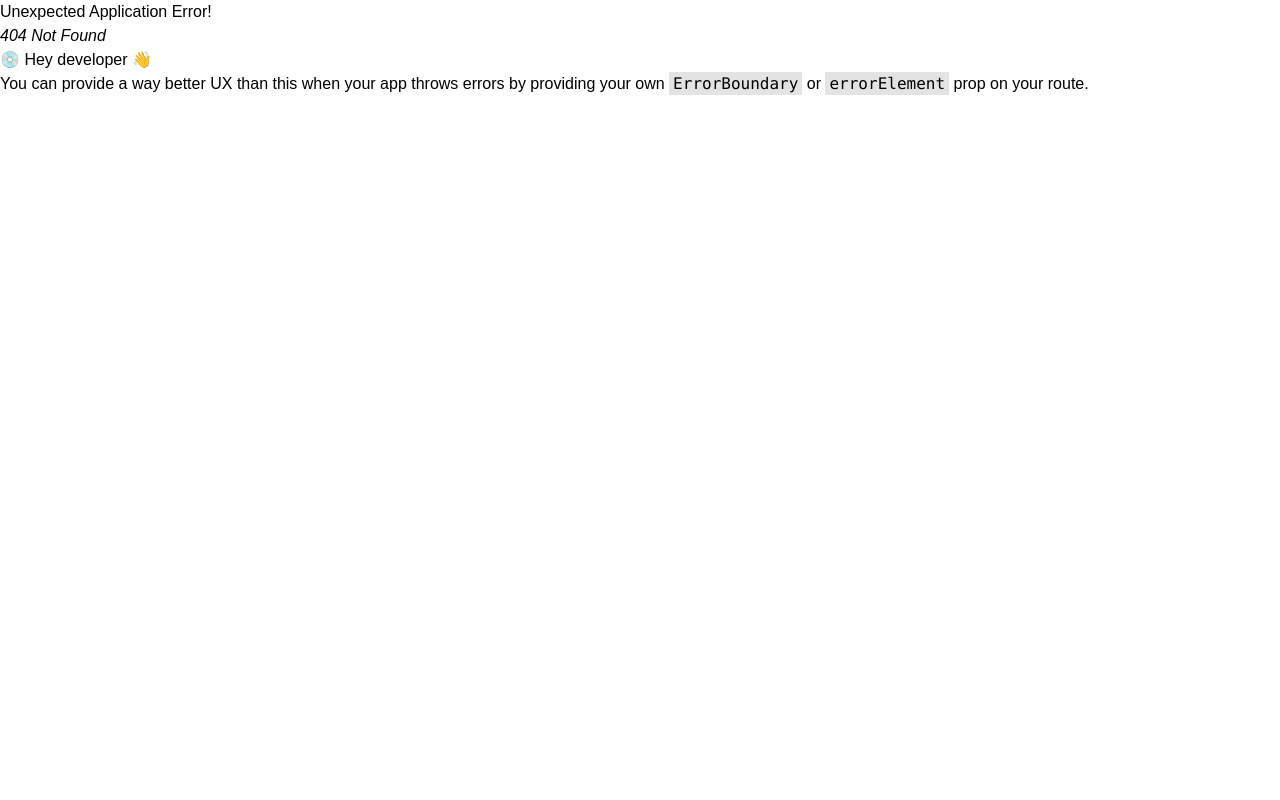
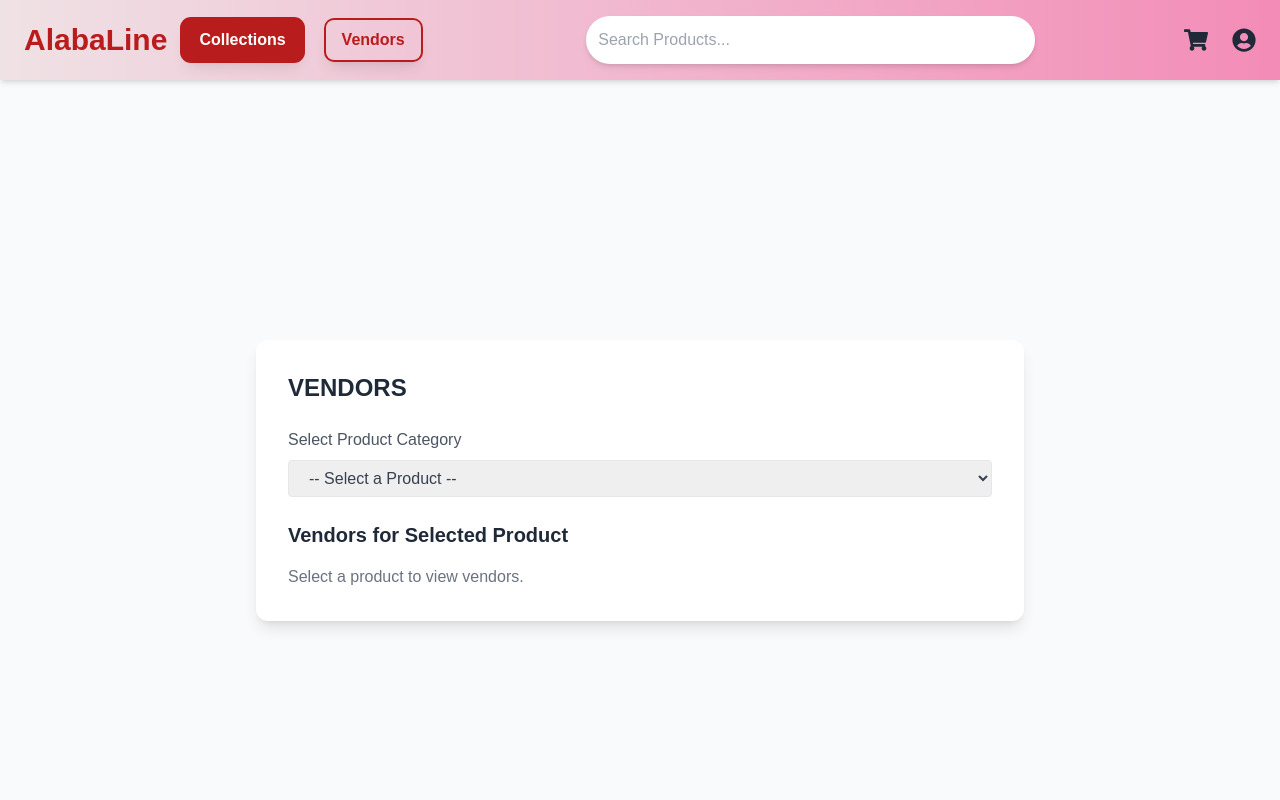
Before and after one commit to 0FFSIDE1/E-commerce, a React (Vite) app: page /vendor in a window 1280 px wide. Before the commit this address had no page. Shown: the top 800 px of the page. Built offline with nearby package versions, Linux system fonts and the light colour scheme.

Commit message:
vendors page

```diff
--- a/src/components/General/NavBar.jsx
+++ b/src/components/General/NavBar.jsx
@@ -6,7 +6,7 @@ function NavBar() {
   const navigate = useNavigate();
 
   return (
-    <nav className="bg-gradient-to-r from-[#f9f8fb] to-[#f4d7e3] hover:from-[#EAE7F3] hover:to-[#D6D1E8] transition-all duration-700 ease-in-out text-gray-800 shadow-md flex flex-col sm:flex-row items-center justify-between py-4 px-6">
+    <nav className=" sticky ring-black bg-gradient-to-r from-[#efe2e5] to-[#f38cb7]  transition-all duration-700 ease-in-out text-gray-800 shadow-md flex flex-col sm:flex-row items-center justify-between py-4 px-6">
       {/* Logo */}
       <div
         className="font-extrabold text-2xl sm:text-3xl cursor-pointer hover:text-gray-600 text-red-700"
@@ -25,7 +25,7 @@ function NavBar() {
         </button>
         <button
           onClick={() => navigate("#")}
-          className=" basis-1/2 px-4 py-2 text-white font-bold rounded-lg shadow-lg transition duration-300 ring ring-red-700"
+          className=" basis-1/2 px-4 py-2 text-red-700 font-bold rounded-lg shadow-lg transition duration-300 ring-2 ring-red-700"
         >
           Vendors
         </button>
@@ -36,7 +36,7 @@ function NavBar() {
         <input
           type="text"
           placeholder="Search Products..."
-          className="w-full sm:w-10/12 lg:w-3/5 p-3 rounded-full border-none shadow-md outline-none text-gray-800 focus:ring-2 focus:ring-purple-400"
+          className="w-full sm:w-10/12 lg:w-3/5 p-3 rounded-full border-none shadow-md outline-none text-gray-800 focus:ring-2 focus:ring-red-700"
         />
       </div>
 
--- /dev/null
+++ b/src/pages/VendorPage.jsx
@@ -0,0 +1,161 @@
+import React, { useState } from "react";
+import PageContainer from "../components/General/PageContainer";
+
+function VendorPage () {
+  // Sample data for vendors, their ratings, and images
+  const vendors = [
+    {
+      id: 1,
+      name: "Vendor A",
+      product: "Appliances",
+      rating: 4.5,
+      image: "https://via.placeholder.com/100?text=Vendor+A",
+    },
+    {
+      id: 2,
+      name: "Vendor B",
+      product: "Appliances",
+      rating: 3.8,
+      image: "https://via.placeholder.com/100?text=Vendor+B",
+    },
+    {
+      id: 3,
+      name: "Vendor C",
+      product: "Phones & Tablets",
+      rating: 4.9,
+      image: "https://via.placeholder.com/100?text=Vendor+C",
+    },
+    {
+      id: 4,
+      name: "Vendor D",
+      product: "Books & Education",
+      rating: 4.0,
+      image: "https://via.placeholder.com/100?text=Vendor+D",
+    },
+    {
+      id: 5,
+      name: "Vendor E",
+      product: "Books & Education",
+      rating: 4.7,
+      image: "https://via.placeholder.com/100?text=Vendor+E",
+    },
+    {
+      id: 6,
+      name: "Vendor F",
+      product: "Phones & Tablets",
+      rating: 3.5,
+      image: "https://via.placeholder.com/100?text=Vendor+F",
+    },
+  ];
+
+  const [selectedProduct, setSelectedProduct] = useState("");
+  const [filteredVendors, setFilteredVendors] = useState([]);
+  const [orderedByRating, setOrderedByRating] = useState(false);
+
+  const productChoices = [
+    "Appliances",
+    "Phones & Tablets",
+    "Books & Education",
+    "Health & Beauty",
+    "Gaming",
+  ];
+
+  const handleProductChange = (e) => {
+    const product = e.target.value;
+    setSelectedProduct(product);
+
+    // Filter vendors by the selected product
+    const filtered = vendors.filter((vendor) => vendor.product === product);
+    setFilteredVendors(filtered);
+    setOrderedByRating(false); // Reset order
+  };
+
+  const handleOrderByRating = () => {
+    // Sort vendors by rating in descending order
+    const sortedVendors = [...filteredVendors].sort((a, b) => b.rating - a.rating);
+    setFilteredVendors(sortedVendors);
+    setOrderedByRating(true);
+  };
+
+  return (
+    <PageContainer showFooter={true} showNav={true}>
+        <div className="p-6 bg-gray-50 min-h-screen flex items-center justify-center">
+        <div className="bg-white shadow-lg rounded-xl p-8 w-full max-w-3xl">
+            <h1 className="text-2xl font-bold text-gray-800 mb-6">
+            VENDORS
+            </h1>
+
+            {/* Product Dropdown */}
+            <div className="mb-6">
+            <label className="block text-gray-600 font-medium mb-2">
+                Select Product Category
+            </label>
+            <select
+                value={selectedProduct}
+                onChange={handleProductChange}
+                className="w-full border rounded px-4 py-2 text-gray-700"
+            >
+                <option value="">-- Select a Product --</option>
+                {productChoices.map((product) => (
+                <option key={product} value={product}>
+                    {product}
+                </option>
+                ))}
+            </select>
+            </div>
+
+            {/* Vendors Section */}
+            <div>
+            <h2 className="text-xl font-semibold text-gray-800 mb-4">
+                Vendors for {selectedProduct || "Selected Product"}
+            </h2>
+
+            {filteredVendors.length > 0 ? (
+                <>
+                <button
+                    onClick={handleOrderByRating}
+                    className="bg-red-700 text-white px-4 py-2 rounded mb-4 hover:bg-blue-600 transition"
+                >
+                    Order by Rating
+                </button>
+                <ul className="space-y-4">
+                    {filteredVendors.map((vendor) => (
+                    <li
+                        key={vendor.id}
+                        className="flex items-center bg-gray-100 p-4 rounded shadow space-x-4"
+                    >
+                        <img
+                        src={vendor.image}
+                        alt={`${vendor.name} Image`}
+                        className="w-16 h-16 rounded-full object-cover border"
+                        />
+                        <div className="flex-1">
+                        <span className="block text-gray-800 font-medium">
+                            {vendor.name}
+                        </span>
+                        <span className="text-sm text-gray-500">
+                            Product: {vendor.product}
+                        </span>
+                        </div>
+                        <span className="text-red-500 font-semibold">
+                        {vendor.rating} ★
+                        </span>
+                    </li>
+                    ))}
+                </ul>
+                </>
+            ) : (
+                <p className="text-gray-500">
+                {selectedProduct
+                    ? "No vendors available for this product."
+                    : "Select a product to view vendors."}
+                </p>
+            )}
+            </div>
+        </div>
+        </div>
+    </PageContainer>
+  );
+};
+
+export default VendorPage;
--- a/src/routes/index.jsx
+++ b/src/routes/index.jsx
@@ -2,6 +2,7 @@ import { createBrowserRouter } from "react-router-dom"
 import Landing from "../pages/Landing"
 import Register from "../pages/Register"
 import Productpage from "../components/General/Productpage"
+import VendorPage from "../pages/VendorPage"
 
 const routes = createBrowserRouter([
     {
@@ -16,6 +17,10 @@ const routes = createBrowserRouter([
         path:"/product",
         element:<Productpage/>
     },
+    {
+        path:"/vendor",
+        element:<VendorPage/>
+    },
 
 ])
 
```
